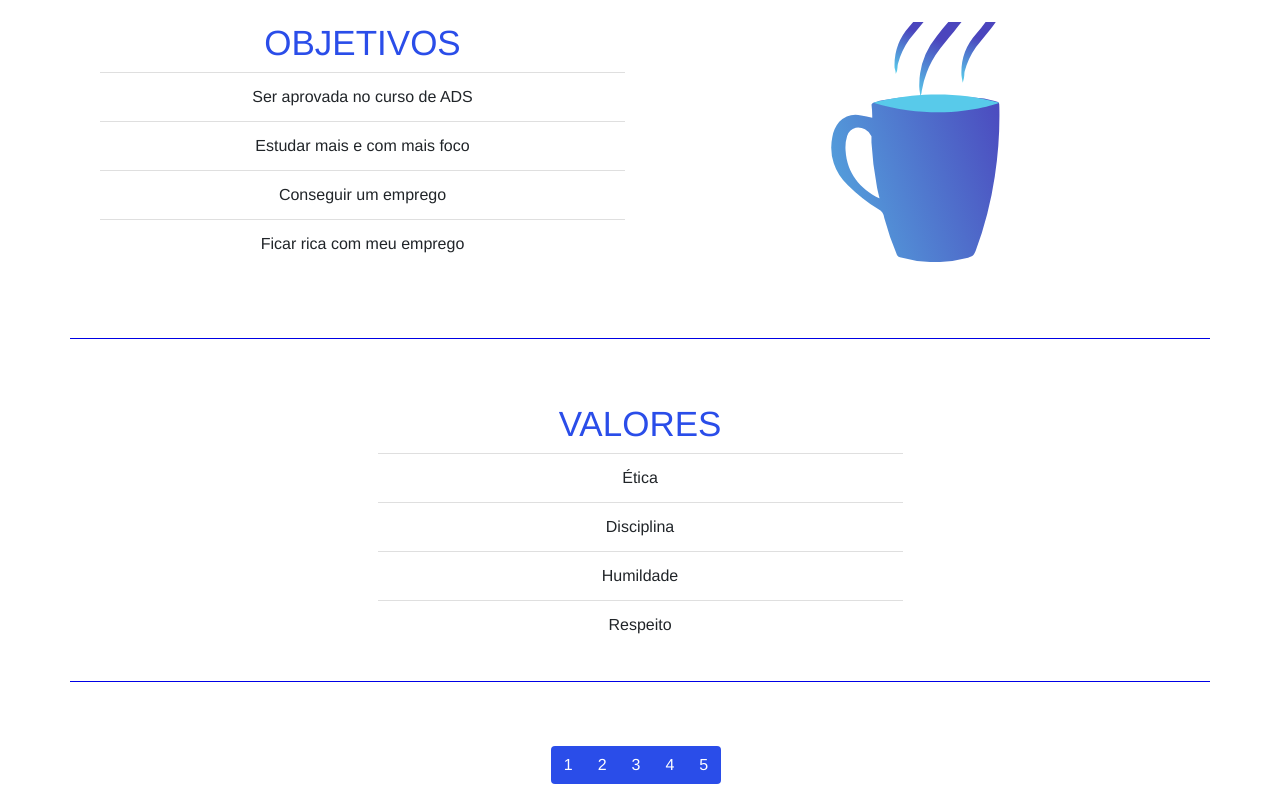
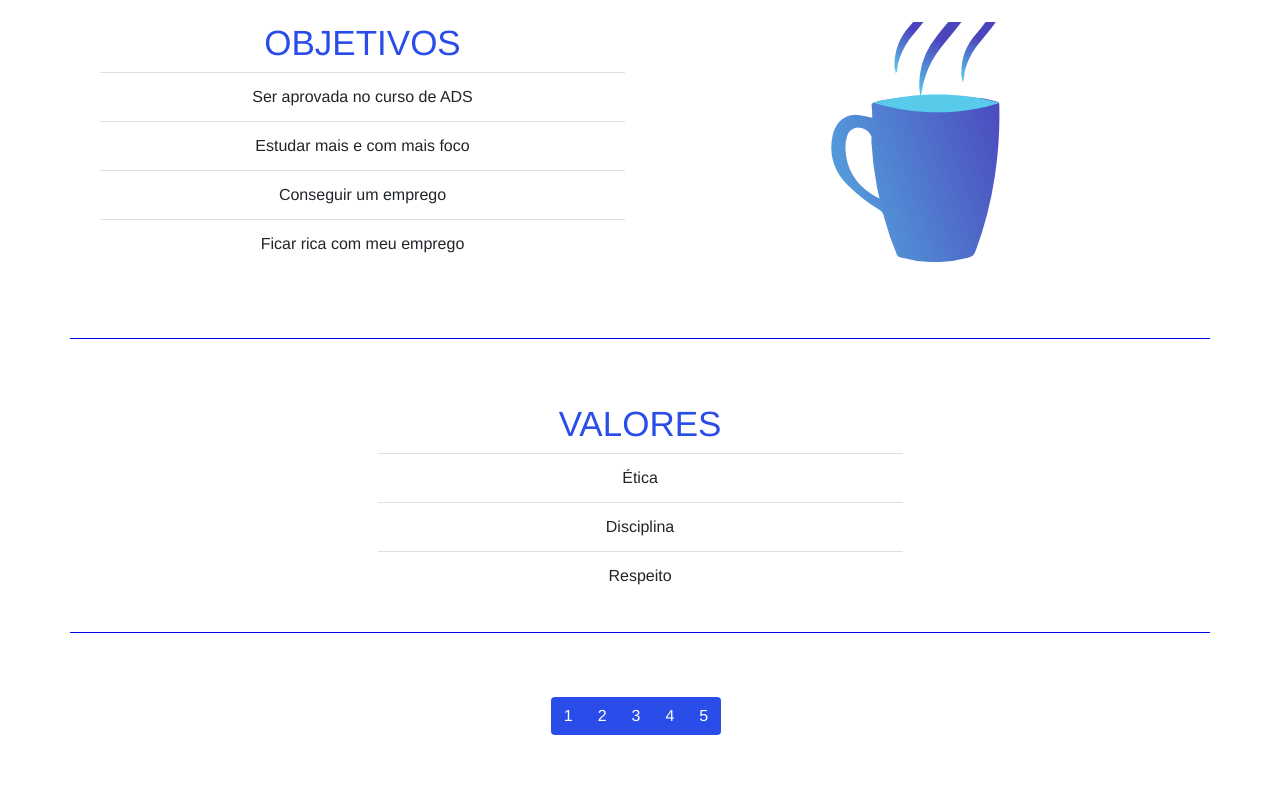
Before and after one commit to nataliasimoes/atvgestao-organizacional, a plain HTML site: page segundaetapa.html in a window 1280 px wide. Shown: the part 944-1744 px from the top of the page. After the commit the page ends 1695 px from the top, so only its background shows below. Drawn offline with nearby package versions, Linux system fonts and the light colour scheme.

Commit message:
Correção segunda etapa

```diff
--- a/segundaetapa.html
+++ b/segundaetapa.html
@@ -56,7 +56,6 @@
                     <ul class="list-group list-group-flush">
                         <li class="list-group-item">Ética</li>
                         <li class="list-group-item">Disciplina</li>
-                        <li class="list-group-item">Humildade</li>
                         <li class="list-group-item">Respeito</li>
                     </ul>
                 </div>
```
